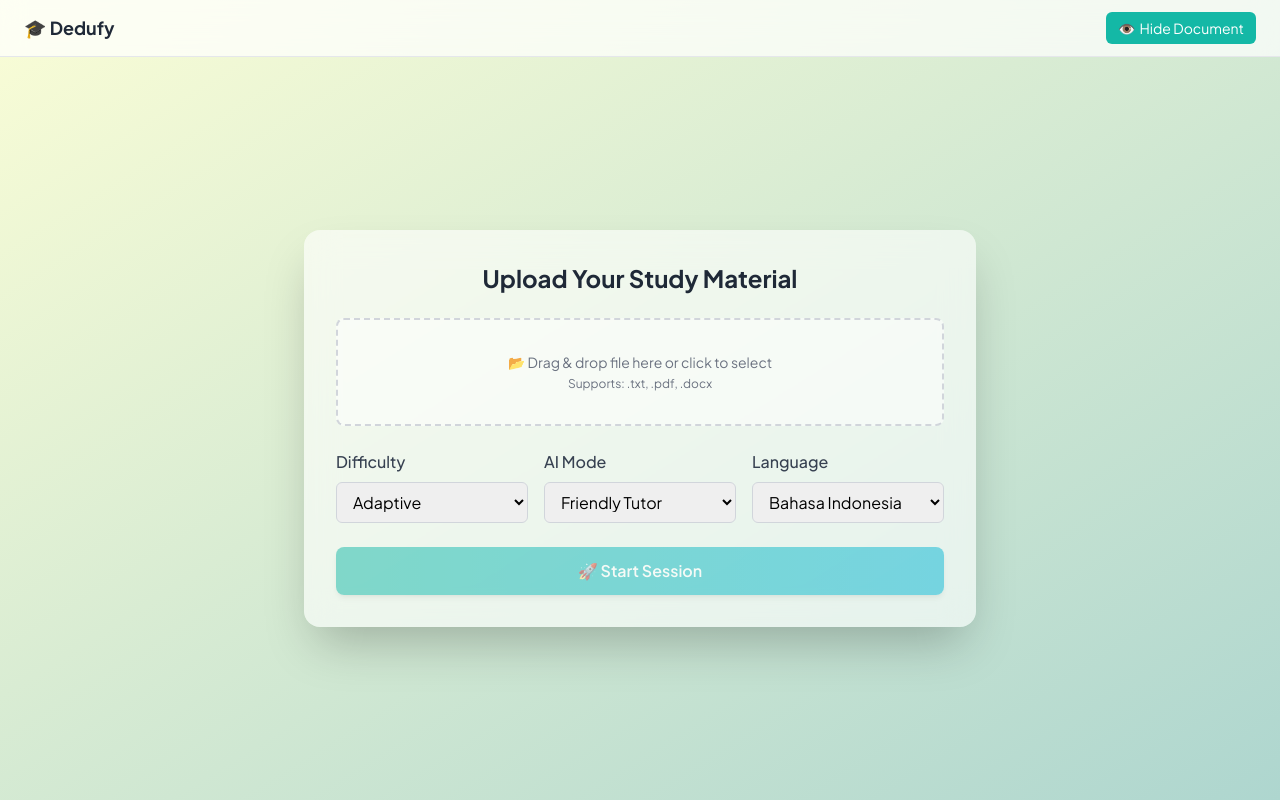
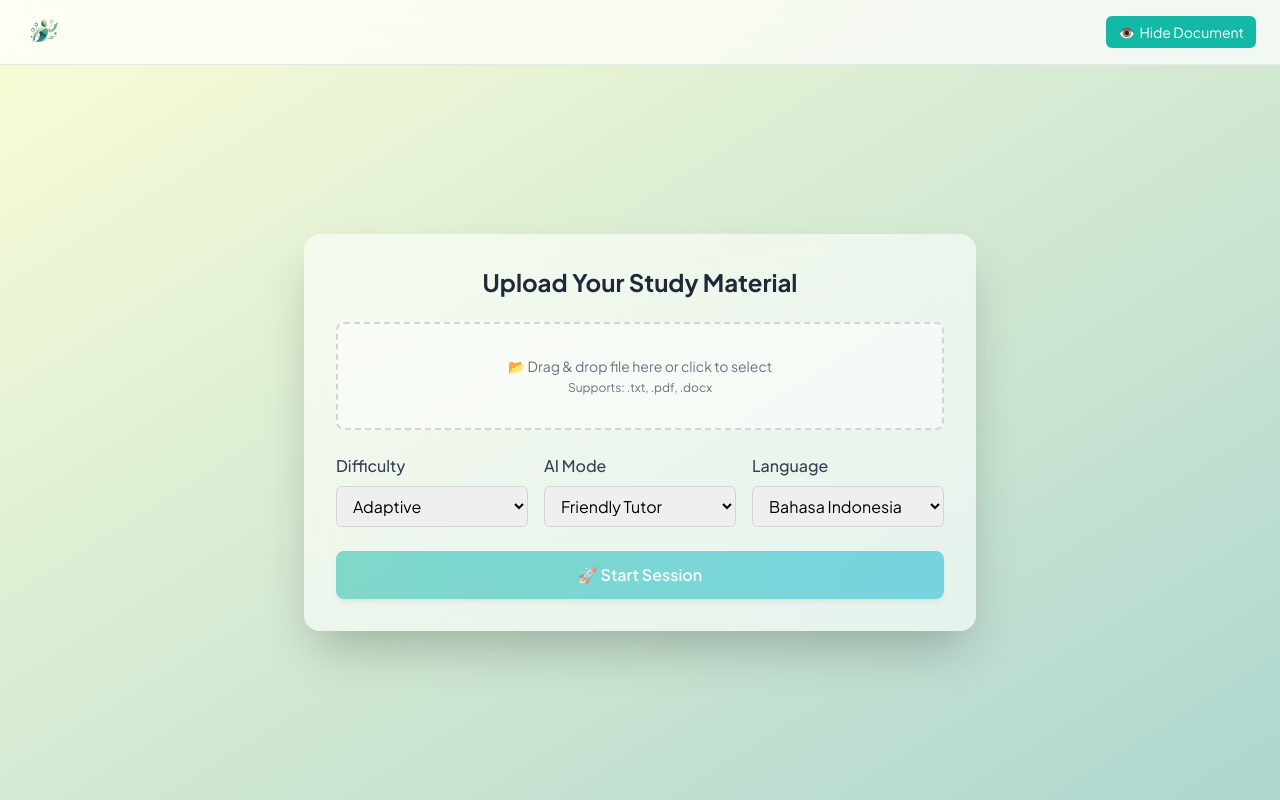
Before and after one commit to AnandaDly/Dedufy, a plain HTML site: page app.html in a window 1280 px wide. Drawn offline with nearby package versions, Linux system fonts and the light colour scheme; a script that the page names is missing.

Commit message:
add logo

```diff
--- a/app.html
+++ b/app.html
@@ -3,7 +3,8 @@
   <head>
     <meta charset="UTF-8" />
     <meta name="viewport" content="width=device-width, initial-scale=1.0" />
-    <title>Dedufy App - Interactive Learning</title>
+    <title>Dedufy - Learn Smarter, Not Harder</title>
+    <link rel="icon" href="./assets/Logo_Dedufy.png" type="image/x-icon" />
     <script src="https://cdn.tailwindcss.com"></script>
     <link
       href="https://fonts.googleapis.com/css2?family=Plus+Jakarta+Sans:wght@400;500;600;700;800&display=swap"
@@ -81,7 +82,11 @@
           href="./index.html"
           class="font-bold text-gray-800 text-lg hover:text-teal-600 transition-colors duration-200"
         >
-          🎓 Dedufy
+          <img
+            src="./assets/Logo_Dedufy.png"
+            alt="Dedufy Logo"
+            class="h-10 w-10 object-contain"
+          />
         </a>
         <button
           id="toggleViewerBtn"
```
